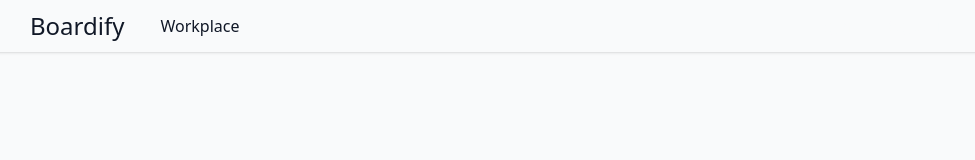
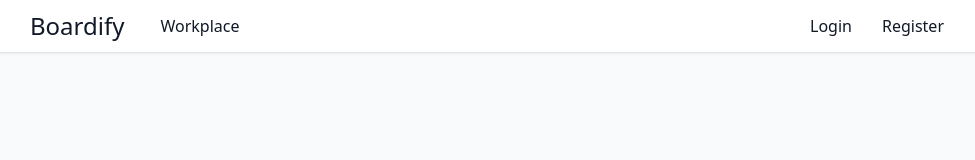
Before and after one commit to Syxtyz/Boardify, a React (Vite) app: page / in a window 1280 px wide. Shown: the top 160 px of the page, without its empty margins (130-1105 px from the left). Built offline with nearby package versions, Linux system fonts and the light colour scheme; some icons are missing.

Commit message:
Refactor: removed some styling

```diff
--- a/src/components/navigations/TopNavigation.tsx
+++ b/src/components/navigations/TopNavigation.tsx
@@ -31,25 +31,25 @@
     };
 
     return (
-        <div className="absolute w-screen z-1 shadow-sm flex justify-between items-center p-2.5 pl-40 pr-40" id="background">
+        <div className="absolute w-screen z-1 shadow-sm flex justify-between items-center p-2.5 pl-40 pr-40" style={{backgroundColor: "var(--navbar)"}}>
             <div className="flex gap-9">
-                <h1 className="text-2xl cursor-pointer" id="text">Boardify</h1>
-                <button onClick={handleWorkplaceButton} className="flex items-center cursor-pointer" id="text">
+                <h1 className="text-2xl cursor-pointer" style={{color: "var(--text)"}}>Boardify</h1>
+                <button onClick={handleWorkplaceButton} className="flex items-center cursor-pointer" style={{color: "var(--text)"}}>
                     Workplace
-                    <KeyboardArrowDownIcon className={`ml-1 transform transition-transform duration-300 ${workplaceOpen ? "rotate-180" : "rotate-0"}`} id="text"/>
+                    <KeyboardArrowDownIcon className={`ml-1 transform transition-transform duration-300 ${workplaceOpen ? "rotate-180" : "rotate-0"}`} style={{color: "var(--text)"}}/>
                 </button>
             </div>
             <div className="flex gap-7.5">
                 <button onClick={handleThemeButton}>
                     {theme === "dark" ? (
-                        <LightModeIcon className="cursor-pointer" id="icons"/>
+                        <LightModeIcon className="cursor-pointer" style={{color: "var(--text)"}}/>
                     ) : (
-                        <DarkModeIcon className="cursor-pointer" id="icons"/>
+                        <DarkModeIcon className="cursor-pointer" style={{color: "var(--text)"}}/>
                     )}
                 </button>
-                <button className="cursor-pointer" id="icons" onClick={() => setLoginOpen(true)}>Login</button>
-                <button className="cursor-pointer" id="icons" onClick={() => setRegisterOpen(true)}>Register</button>
-                <button><LogoutIcon className="cursor-pointer" id="icons"></LogoutIcon></button>
+                <button className="cursor-pointer" style={{color: "var(--text)"}} onClick={() => setLoginOpen(true)}>Login</button>
+                <button className="cursor-pointer" style={{color: "var(--text)"}} onClick={() => setRegisterOpen(true)}>Register</button>
+                <button><LogoutIcon className="cursor-pointer" style={{color: "var(--text)"}}></LogoutIcon></button>
             </div>
         </div>
     );
--- a/src/components/styles/index.css
+++ b/src/components/styles/index.css
@@ -58,19 +58,3 @@
   min-width: 300px;
   text-align: center;
 }
-
-#text {
-  color: var(--text);
-}
-
-#background {
-  color: var(--bg);
-}
-
-#navigationBar {
-  color: var(--navbar);
-}
-
-#ddnb {
-  color: var(--sidenav);
-}
```
